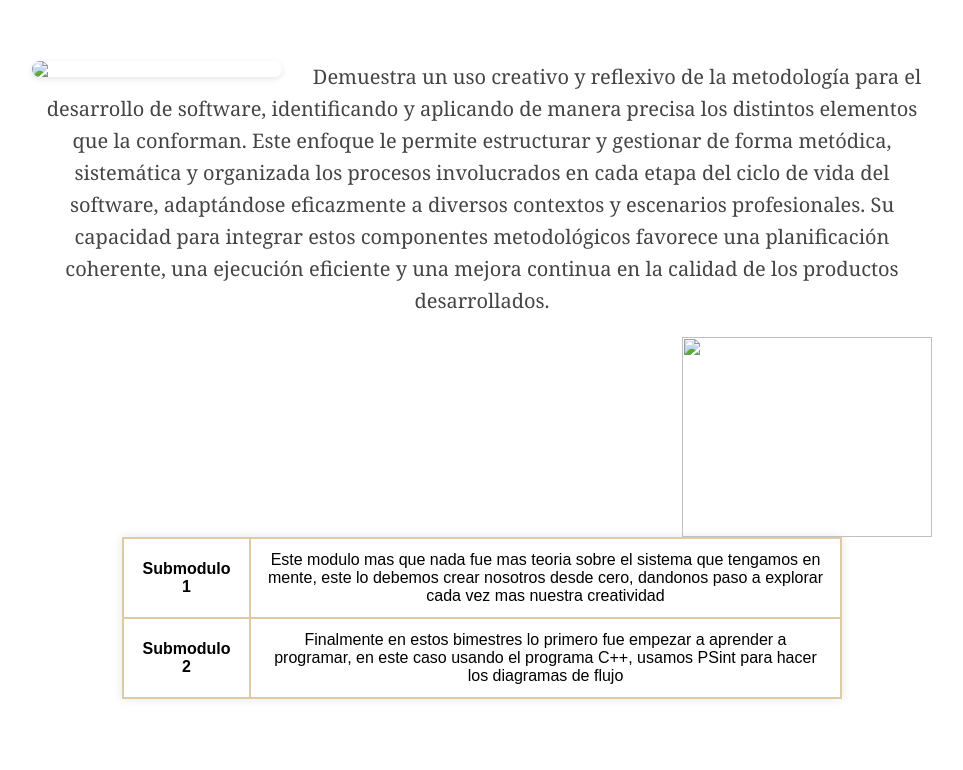
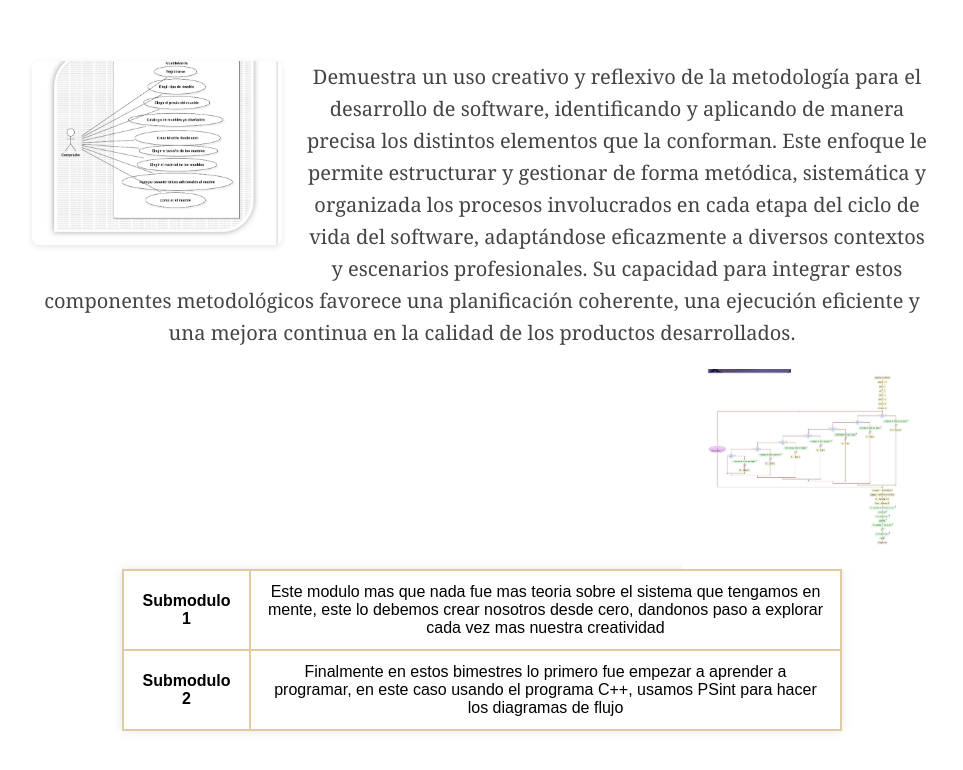
Before and after one commit to VicPalacios/PalaciosMunoz, a plain HTML site: page html3.html in a window 1280 px wide. Shown: the part 156-926 px from the top of the page, without its empty margins (158-1121 px from the left). Before the commit the page ends 903 px from the top, so only its background shows below. Drawn offline with Linux system fonts and the light colour scheme.

Commit message:
Update html3.html

```diff
--- a/html3.html
+++ b/html3.html
@@ -12,7 +12,7 @@
 	<a href="html4.html">Modulo4</a>
 	<h1>Modulo3</h1>
 	<div class="contenedor">
-	<p><img src="imagenes/sistemasinformacion.png"class="sistemasinformacion">Demuestra un uso creativo y reflexivo de la metodología para el desarrollo de software, identificando y aplicando de manera precisa los distintos elementos que la conforman. Este enfoque le permite estructurar y gestionar de forma metódica, sistemática y organizada los procesos involucrados en cada etapa del ciclo de vida del software, adaptándose eficazmente a diversos contextos y escenarios profesionales. Su capacidad para integrar estos componentes metodológicos favorece una planificación coherente, una ejecución eficiente y una mejora continua en la calidad de los productos desarrollados.</p>
+	<p><img src="sistemasinformacion.png"class="sistemasinformacion">Demuestra un uso creativo y reflexivo de la metodología para el desarrollo de software, identificando y aplicando de manera precisa los distintos elementos que la conforman. Este enfoque le permite estructurar y gestionar de forma metódica, sistemática y organizada los procesos involucrados en cada etapa del ciclo de vida del software, adaptándose eficazmente a diversos contextos y escenarios profesionales. Su capacidad para integrar estos componentes metodológicos favorece una planificación coherente, una ejecución eficiente y una mejora continua en la calidad de los productos desarrollados.</p>
 	<table>
 		<tbody>
 			<th>Submodulo 1</th>
@@ -21,6 +21,6 @@
 		<thead>
 		<tbody>
 			<th>Submodulo 2</th>
-			<td>Finalmente en estos bimestres lo primero fue empezar a aprender a programar, en este caso usando el programa C++, usamos PSint para hacer los diagramas de flujo</td><img src="imagenes/PSint.png"class="PSint">
+			<td>Finalmente en estos bimestres lo primero fue empezar a aprender a programar, en este caso usando el programa C++, usamos PSint para hacer los diagramas de flujo</td><img src="PSint.png"class="PSint">
 		</tbody>
 		</div>
```
